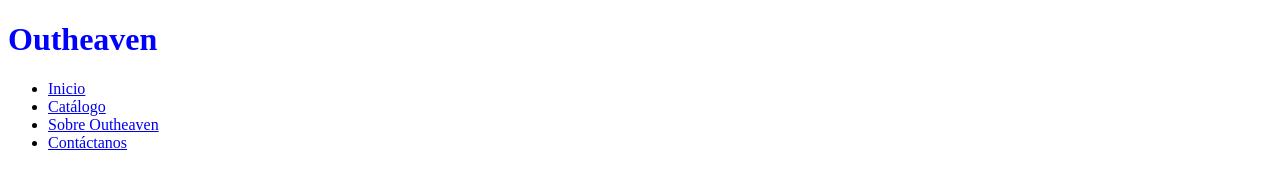
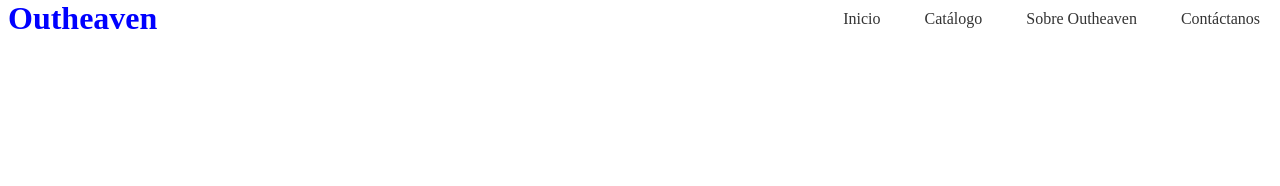
Before and after one commit to xradeer/outheavenco, a plain HTML site: page index.html in a window 1280 px wide. Drawn offline with Linux system fonts and the light colour scheme.

Commit message:
change li pos

```diff
--- a/css/index.css
+++ b/css/index.css
@@ -1,3 +1,35 @@
+h1 {
+margin-top: -1vh;
+}
+
+.navbar {
+    position: absolute;
+    top: 0;
+    right: 0;
+}
+
+.navbar ul {
+    list-style: none;
+    margin: 0;
+    padding: 0;
+    white-space: nowrap;
+}
+
+.navbar ul li {
+    display: inline-block;
+}
+
+.navbar ul li a {
+    display: block;
+    padding: 10px 20px;
+    text-decoration: none;
+    color: #333;
+}
+
+.navbar ul li a:hover {
+    background-color: #eee;
+}
+
 h1 {
     color: blue;
 }
--- a/index.html
+++ b/index.html
@@ -11,14 +11,14 @@
 
 <body>
     <h1>Outheaven</h1>
-    <nav>
+    <div class="navbar">
         <ul class="navbar">
             <li><a href="#">Inicio</a></li>
             <li><a href="#">Catálogo</a></li>
             <li><a href="#">Sobre Outheaven</a></li>
             <li><a href="#">Contáctanos</a></li>
         </ul>
-    </nav>
+    </div>
 </body>
 
 </html>
```
